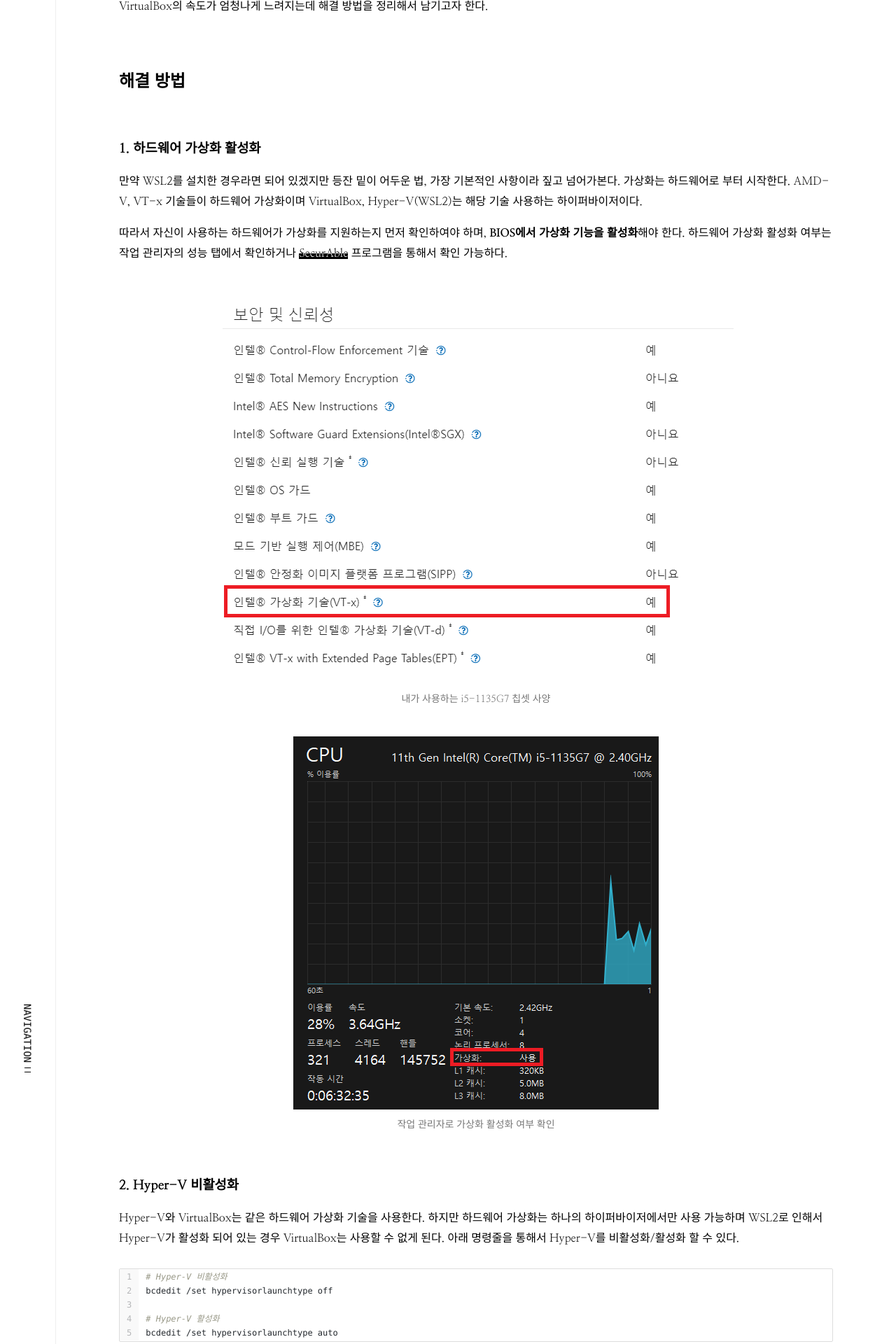
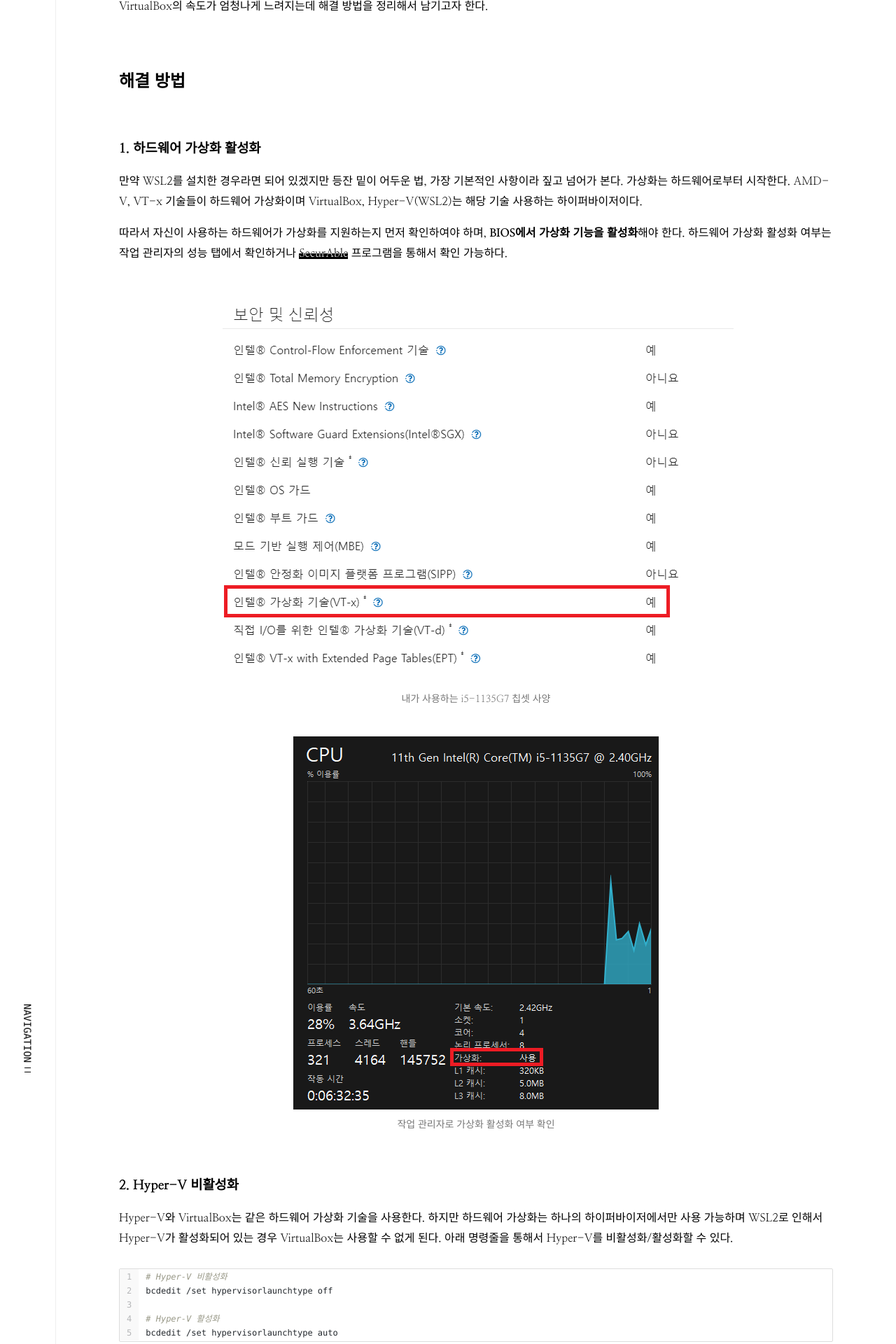
Before and after one commit to aproid/aproid.github.io, a Jekyll site: the page built from _posts/2023-07-17-virtualbox-turtle-fix.md, in a window 1280 px wide. Shown: the part 406-2326 px from the top of the page at 70% size. Built offline with Jekyll 4.4.1, drawn with Linux system fonts in a browser that asks for light colours; nearby versions of some CDN libraries; some web fonts are replaced; comment, search, counter and statistics services are not loaded; some of the changed text lies outside the part shown.

````diff
--- a/_posts/2023-07-17-virtualbox-turtle-fix.md
+++ b/_posts/2023-07-17-virtualbox-turtle-fix.md
@@ -11,7 +11,7 @@ comments: true
 ## 해결 방법
 
 ### 1. 하드웨어 가상화 활성화
-만약 WSL2를 설치한 경우라면 되어 있겠지만 등잔 밑이 어두운 법, 가장 기본적인 사항이라 짚고 넘어가본다. 가상화는 하드웨어로 부터 시작한다. AMD-V, VT-x 기술들이 하드웨어 가상화이며 VirtualBox, Hyper-V(WSL2)는 해당 기술 사용하는 하이퍼바이저이다.
+만약 WSL2를 설치한 경우라면 되어 있겠지만 등잔 밑이 어두운 법, 가장 기본적인 사항이라 짚고 넘어가 본다. 가상화는 하드웨어로부터 시작한다. AMD-V, VT-x 기술들이 하드웨어 가상화이며 VirtualBox, Hyper-V(WSL2)는 해당 기술 사용하는 하이퍼바이저이다.
 
 따라서 자신이 사용하는 하드웨어가 가상화를 지원하는지 먼저 확인하여야 하며, **BIOS에서 가상화 기능을 활성화**해야 한다. 하드웨어 가상화 활성화 여부는 작업 관리자의 성능 탭에서 확인하거나 [SecurAble][SecurAble] 프로그램을 통해서 확인 가능하다.
 
@@ -20,7 +20,7 @@ comments: true
 {% include image.html url="task-manager.png" caption="작업 관리자로 가상화 활성화 여부 확인" alt="작업 관리자로 가상화 활성화 여부 확인" %}
 
 ### 2. Hyper-V 비활성화
-Hyper-V와 VirtualBox는 같은 하드웨어 가상화 기술을 사용한다. 하지만 하드웨어 가상화는 하나의 하이퍼바이저에서만 사용 가능하며 WSL2로 인해서 Hyper-V가 활성화 되어 있는 경우 VirtualBox는 사용할 수 없게 된다. 아래 명령줄을 통해서 Hyper-V를 비활성화/활성화 할 수 있다.
+Hyper-V와 VirtualBox는 같은 하드웨어 가상화 기술을 사용한다. 하지만 하드웨어 가상화는 하나의 하이퍼바이저에서만 사용 가능하며 WSL2로 인해서 Hyper-V가 활성화되어 있는 경우 VirtualBox는 사용할 수 없게 된다. 아래 명령줄을 통해서 Hyper-V를 비활성화/활성화할 수 있다.
 
 ```bash
 # Hyper-V 비활성화
@@ -31,7 +31,7 @@ bcdedit /set hypervisorlaunchtype auto
 ```
 
 ### 3. 메모리 무결성 비활성화
-Windows 기본 기능 중에 메모리 무결성(Hypervisor Enforced Code Integrity)은 Hyper-V를 사용하기 때문에 비활성화 해야 한다. 비활성화는 Windows 설정에서 변경하면 되며, 상세 내용은 [Microsoft 공식 웹페이지][HVCI]를 참조해서 진행한다.
+Windows 기본 기능 중에 메모리 무결성(Hypervisor Enforced Code Integrity)은 Hyper-V를 사용하기 때문에 비활성화해야 한다. 비활성화는 Windows 설정에서 변경하면 되며, 상세 내용은 [Microsoft 공식 웹페이지][HVCI]를 참조해서 진행한다.
 
 {% include image.html url="hvci.png" caption="메모리 무결성 비활성화" alt="메모리 무결성 비활성화" %}
 
````
